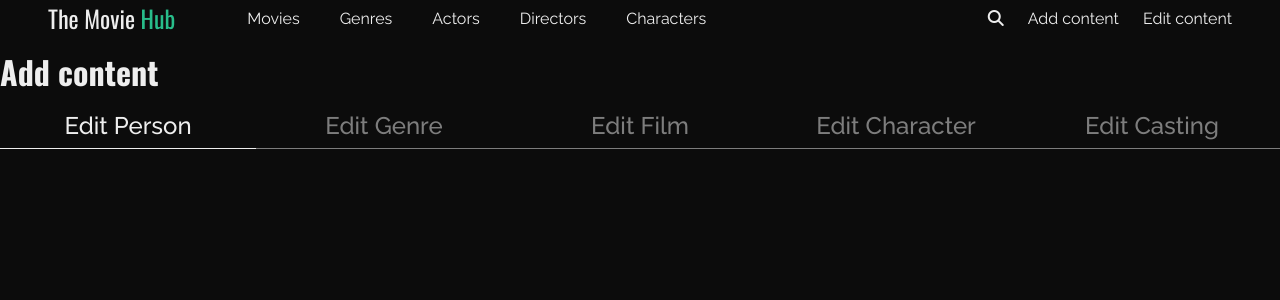
After one commit to EGeldreich/MVC-CINEMA, a PHP site: template MVC/View/Content/editList.php in a window 1280 px wide. The commit adds this page. Shown: the top 300 px of the page. Run offline with PHP 8.4, Linux system fonts and the light colour scheme; the template is opened without the code that fills it, so the values that code supplies are empty.

Commit message:
Divided CinemaController into 3 files, started the edit forms (Edit Persons UI in place but not working yet)

```diff
--- a/MVC/Public/css/forms.css
+++ b/MVC/Public/css/forms.css
@@ -27,7 +27,13 @@
 .forms {
     width: calc(100% - (3rem * 2));
     margin: 6rem auto 0;
+    & .edit-form {
+        gap: 3rem;
 
+        & .edit-form_entry {
+            width: 100%;
+        }
+    }
     & .form {
         gap: 3rem;
         justify-content: center;
@@ -43,6 +49,7 @@
             flex: 1;
             align-items: center;
             width: 100%;
+        }
 
         & .form-line {
             gap: 1.5rem;
@@ -52,7 +59,6 @@
 
         & .input-and-label {
             width: 100%;
-            }
         }
 
         & input[type="text"],
@@ -100,6 +106,7 @@
         }
 
         & input[type="submit"] {
+            padding: 0 2rem;
             width: 16rem;
             height: 2rem;
             background-color: var(--main-color);
--- a/MVC/Questions_todos.txt
+++ b/MVC/Questions_todos.txt
@@ -6,7 +6,6 @@ Un filtreur par cas dans l'index ? Ou overkill ?
 
 TODOS
 
-
 ERROR PAGE
     missing_fields
     invalid_date
--- /dev/null
+++ b/MVC/View/Content/editList.php
@@ -0,0 +1,63 @@
+<?php ob_start(); ?>
+<h1 class="oswald">Add content</h1>
+
+<div class="form-list flex-row">
+    <button class="active form-list_button" id="editPerson">Edit Person</button>
+    <button class="form-list_button" id="editGenre">Edit Genre</button>
+    <button class="form-list_button" id="editFilm">Edit Film</button>
+    <button class="form-list_button" id="editCharacter">Edit Character</button>
+    <button class="form-list_button" id="editCasting">Edit Casting</button>
+</div>
+
+<!-- PERSONS -->
+ <div class="edit-person forms">
+    <ol class="edit-person_list edit-form flex-column">
+        <?php foreach($persons as $person){ ?>
+            <li class="form person-entry flex-column">
+                <form class="edit-form_entry" action='index.php?action=editPerson&id=<?= ($person['id_person']) ?>'>
+                    <div class="form-line flex-row">
+                        <div class="input-and-label flex-column">
+                            <label for="firstName">First Name</label>
+                            <input type="text" id="firstName" name="firstName" value='<?= $person['first_name'] ?>' required>
+                        </div>
+
+                        <div class="input-and-label flex-column">
+                            <label for="lastName">Last Name</label>
+                            <input type="text" id="lastName" name="lastName" value='<?= $person['last_name'] ?>' required>
+                        </div>
+
+                        <div class="input-and-label flex-column">
+                            <label for="personGenre">Genre</label>
+                            <select name="personGenre" id="personGenre" size="1" required>
+                                <option
+                                <?php if($person['sex'] == 'Male'){ echo 'selected="selected"'; }; ?>
+                                value="Male">Male</option>
+                                <option
+                                <?php if($person['sex'] == 'Female'){ echo 'selected="selected"'; }; ?>
+                                value="Female">Female</option>
+                                <option
+                                <?php if($person['sex'] == 'Other'){ echo 'selected="selected"'; }; ?>
+                                value="Other">Other</option>
+                            </select>
+                        </div>
+
+                        <div class="input-and-label flex-column">
+                            <label for="birthDate">Birthdate</label>
+                            <input type="date" id="birthDate" name="birthDate" value='<?= $person['birth_date'] ?>' required>
+                        </div>
+
+                        <input type="submit" value="Edit Person" name="editPerson">
+                    </div>
+                </form>
+            </li>
+        <?php } ?>
+    </ol>
+ </div>
+
+<?php
+
+    $title = "TMH - Edit Content";
+    $content = ob_get_clean();
+    require_once "View/template.php";
+
+?>
--- a/MVC/View/Content/formList.php
+++ b/MVC/View/Content/formList.php
@@ -212,7 +212,7 @@
 
 <?php
 
-    $title = "TMH - Genres";
+    $title = "TMH - Add Content";
     $content = ob_get_clean();
     require_once "View/template.php";
 
--- a/MVC/View/Template.php
+++ b/MVC/View/Template.php
@@ -32,6 +32,7 @@
                 <div class="navbar_right flex-row">
                     <i class="fa-solid fa-magnifying-glass"></i>
                     <a href="index.php?action=FormList">Add content</a>
+                    <a href="index.php?action=EditList">Edit content</a>
                 </div>
             </nav>
     </header>
```
Also changed, not shown: MVC/Controller/CinemaController.php (+0 -122 lines), MVC/Controller/ContentAddController.php (added, +137 -0 lines), MVC/Controller/ContentEditController.php (added, +33 -0 lines), MVC/Model/Manager/FilmManager.php (+20 -2 lines), MVC/Model/Manager/PersonManager.php (+28 -11 lines), MVC/index.php (+11 -5 lines). Lines whose indentation alone changed are shown as unchanged.
